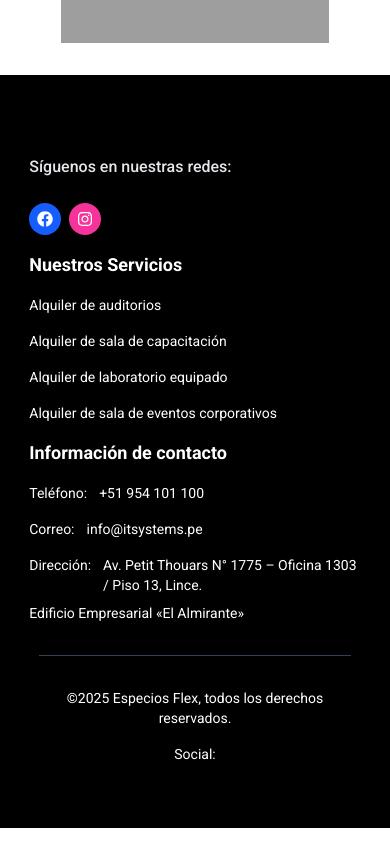
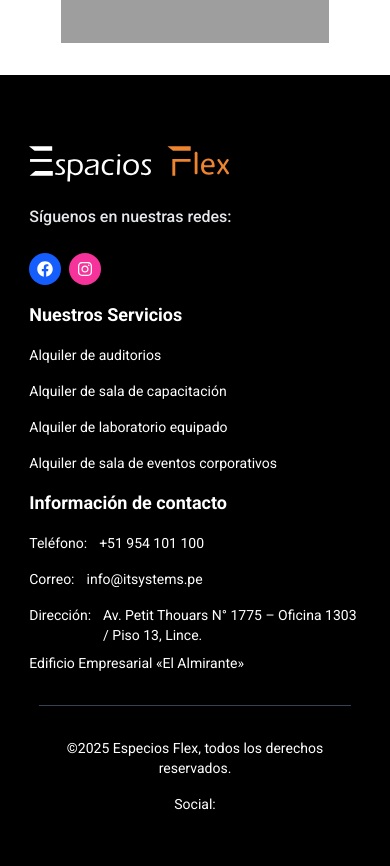
Before and after one commit to DaniLucano10/flex-spaces, a Next.js app: page / in a window 390 px wide. Shown: the part 3820-4686 px from the top of the page. Before the commit the page ends 4648 px from the top, so only its background shows below. Built offline with nearby package versions, Linux system fonts and the light colour scheme; grey boxes are pictures that could not be loaded.

Commit message:
cambiando el logo para mobiles

```diff
--- a/components/Home/footer/Footer.tsx
+++ b/components/Home/footer/Footer.tsx
@@ -11,7 +11,7 @@ const Footer = () => {
         <div>
           <Link
             href="/"
-            className="hidden md:block cursor-pointer"
+            className=" cursor-pointer"
             aria-label="Inicio"
           >
             <Logo />
```
